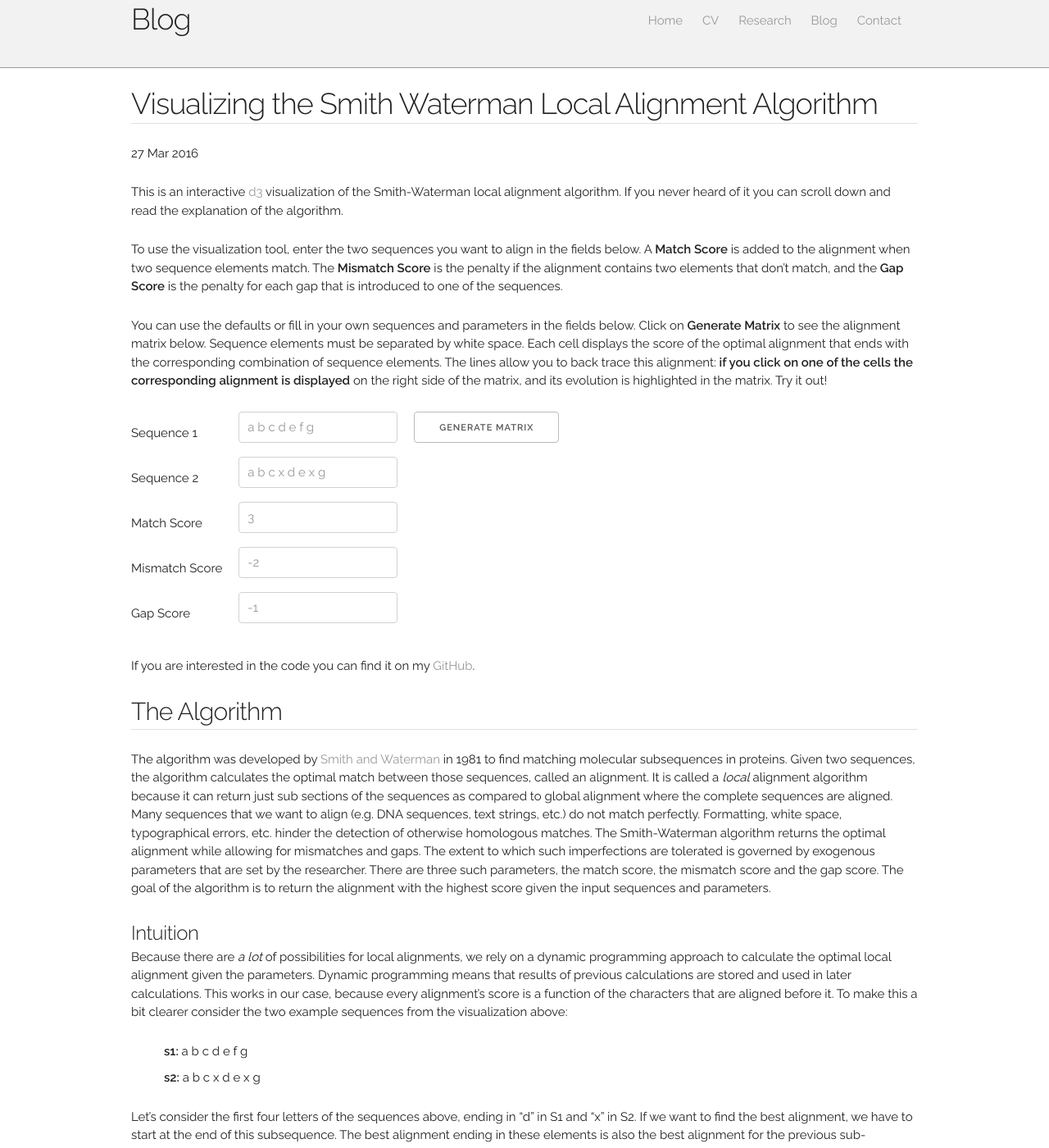
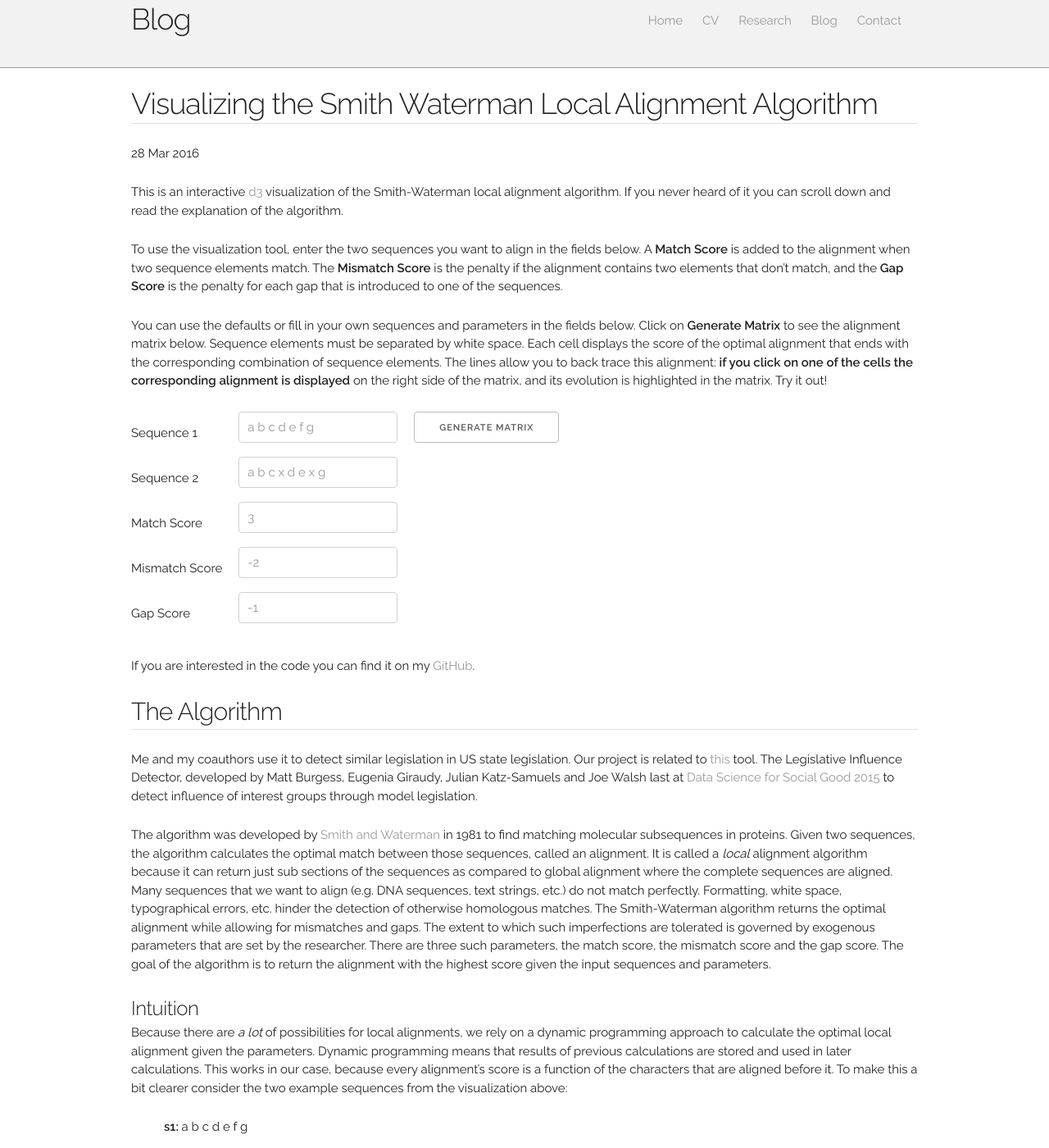
Before and after one commit to flinder/flinder.github.io, a Jekyll site: the page resources/local-alignment.html, which Jekyll copies as it is, in a window 1280 px wide and 1400 px high. Shown: the whole window at 82% size. Built offline with Jekyll 4.4.1, drawn with Linux system fonts in a browser that asks for light colours; nearby versions of some CDN libraries; library files that are not in the unit come from our copies; formulas are drawn with MathJax 3; comment, search, counter and statistics services are not loaded.

Commit message:
small change in local alignment draft

```diff
--- a/resources/local-alignment.html
+++ b/resources/local-alignment.html
@@ -80,13 +80,13 @@
 
            <h3>Visualizing the Smith Waterman Local Alignment Algorithm</h3>
 <hr/>
-<p>27 Mar 2016</p>
+<p>28 Mar 2016</p>
 
-<script type="text/javascript" src="/resources/local_alignment_visual/d3/d3.min.js"></script>
+<script type="text/javascript" src="../../../resources/local_alignment_visual/d3/d3.min.js"></script>
 
-<script type="text/javascript" src="/resources/local_alignment_visual/local_alignment_algo.js"></script>
+<script type="text/javascript" src="../../../resources/local_alignment_visual/local_alignment_algo.js"></script>
 
-<script type="text/javascript" src="/resources/local_alignment_visual/local_alignment_visual.js"></script>
+<script type="text/javascript" src="../../../resources/local_alignment_visual/local_alignment_visual.js"></script>
 
 <p>This is an interactive <a href="https://d3js.org/">d3</a> visualization of the Smith-Waterman local
 alignment algorithm. If you never heard of it you can scroll down and read the
@@ -144,7 +144,9 @@ the matrix. Try it out!</p>
 <h4 id="the-algorithm">The Algorithm</h4>
 <hr />
 
-<p>The  algorithm was developed by <a href="http://dornsife.usc.edu/assets/sites/516/docs/papers/msw_papers/msw-014.pdf">Smith and Waterman</a> in 1981 to find matching molecular subsequences in proteins. Given two sequences, the algorithm calculates the optimal match between those sequences, called an alignment. It is called a <em>local</em> alignment algorithm because it can return just sub sections of the sequences as compared to global alignment where the complete sequences are aligned. Many sequences that we want to align (e.g. DNA sequences, text strings, etc.) do not match perfectly. Formatting, white space, typographical errors, etc. hinder the detection of otherwise homologous matches. The Smith-Waterman algorithm returns the optimal alignment while allowing for mismatches and gaps. The extent to which such imperfections are tolerated is governed by exogenous parameters that are set by the researcher. There are three such parameters, the match score, the mismatch score and the gap score. The goal of the algorithm is to return the alignment with the highest score given the input sequences and parameters.</p>
+<p>Me and my coauthors use it to detect similar legislation in US state legislation. Our project is related to <a href="http://dssg.uchicago.edu/lid/">this</a> tool. The Legislative Influence Detector, developed by Matt Burgess, Eugenia Giraudy, Julian Katz-Samuels and Joe Walsh last at <a href="dssg.uchicago.edu">Data Science for Social Good 2015</a> to detect influence of interest groups through model legislation.</p>
+
+<p>The algorithm was developed by <a href="http://dornsife.usc.edu/assets/sites/516/docs/papers/msw_papers/msw-014.pdf">Smith and Waterman</a> in 1981 to find matching molecular subsequences in proteins. Given two sequences, the algorithm calculates the optimal match between those sequences, called an alignment. It is called a <em>local</em> alignment algorithm because it can return just sub sections of the sequences as compared to global alignment where the complete sequences are aligned. Many sequences that we want to align (e.g. DNA sequences, text strings, etc.) do not match perfectly. Formatting, white space, typographical errors, etc. hinder the detection of otherwise homologous matches. The Smith-Waterman algorithm returns the optimal alignment while allowing for mismatches and gaps. The extent to which such imperfections are tolerated is governed by exogenous parameters that are set by the researcher. There are three such parameters, the match score, the mismatch score and the gap score. The goal of the algorithm is to return the alignment with the highest score given the input sequences and parameters.</p>
 
 <h5 id="intuition">Intuition</h5>
 
```
Also changed, not shown: 1 other file.
